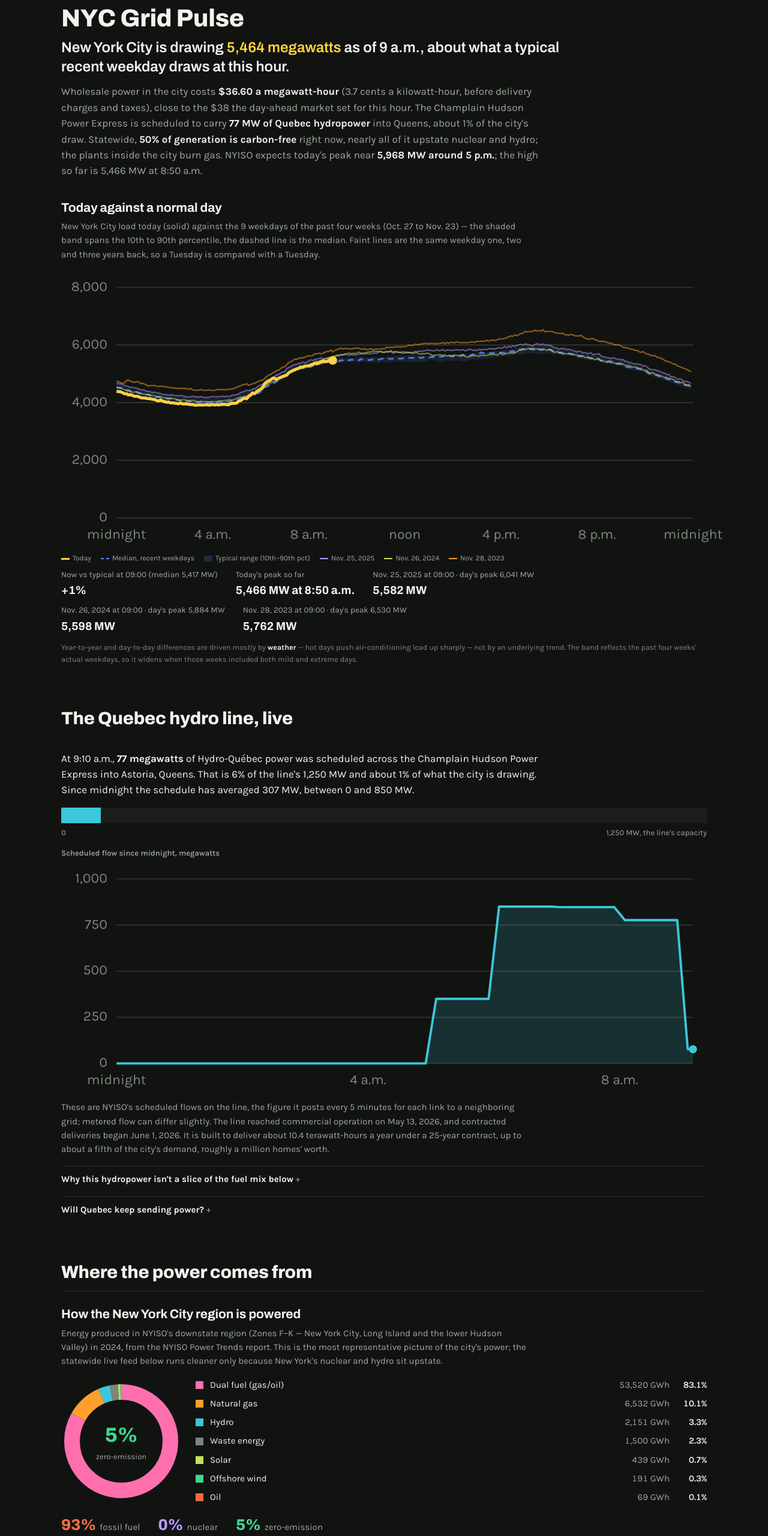
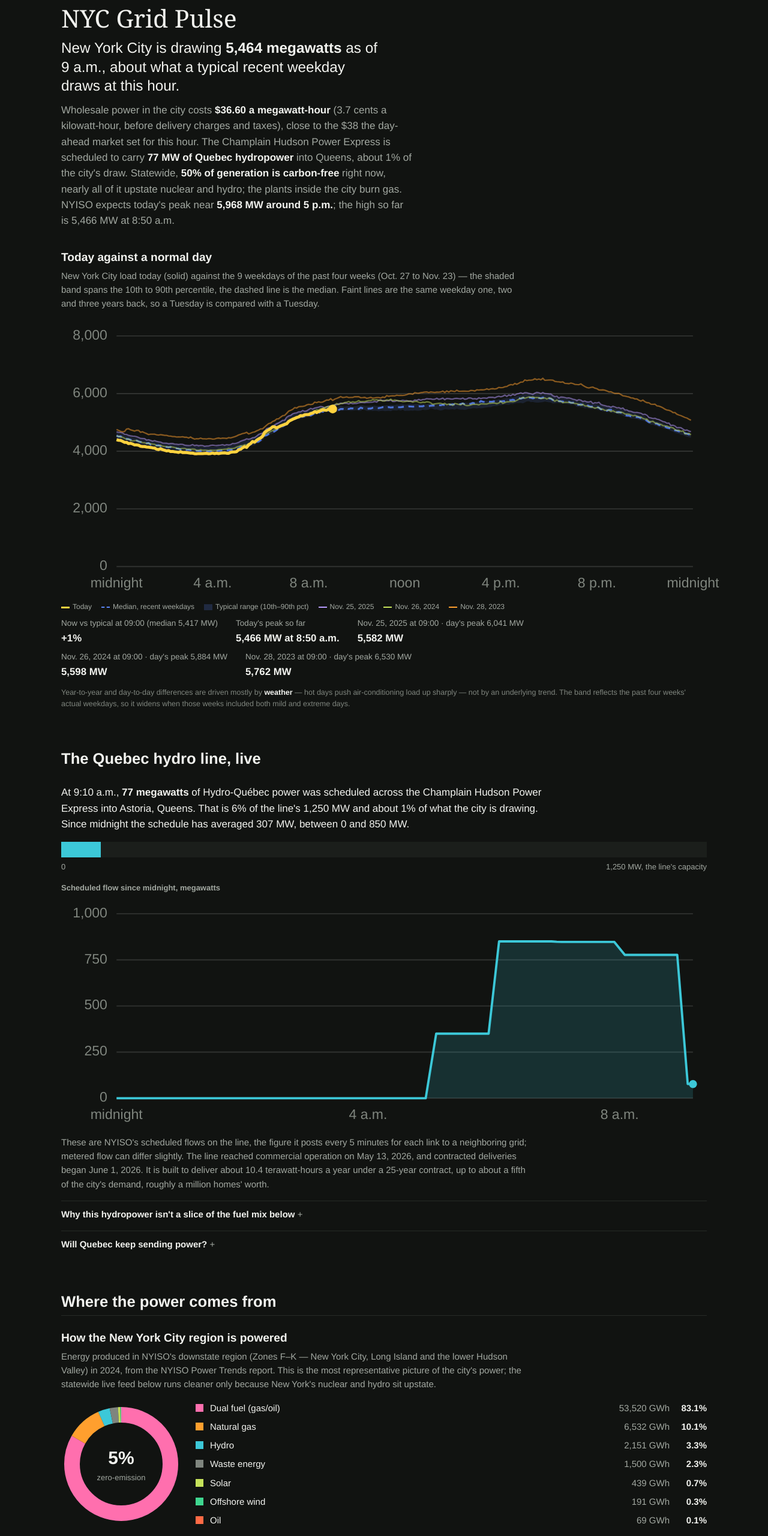
Before and after one commit to joshgreenman1973/nyc-grid-pulse, a plain HTML site: page index.html in a window 1280 px wide. Shown: the part 100-2660 px from the top of the page at 60% size. Drawn offline with nearby package versions, Linux system fonts and the light colour scheme; a web font is replaced by a local one.

Commit message:
Move Grid Pulse to the Helvetica house style
Helvetica Neue for text and headings, Gloock for the title. Text stays white
or grey (coloured words become a small colour key), the downstate percentage
tiles go (the sentence below already gives the figures), numbers drop to
reading size, and the methodology loses its monospace.

Co-Authored-By: Claude Opus 5.5 <noreply@anthropic.com>

```diff
--- a/index.html
+++ b/index.html
@@ -5,7 +5,7 @@
 <meta name="viewport" content="width=device-width, initial-scale=1" />
 <title>NYC Grid Pulse — New York City's electricity in real time</title>
 <link rel="preconnect" href="https://fonts.googleapis.com">
-<link href="https://fonts.googleapis.com/css2?family=Archivo:wdth,wght@62..125,400..900&family=Karla:wght@400;500;600;700&display=swap" rel="stylesheet">
+<link href="https://fonts.googleapis.com/css2?family=Gloock&display=swap" rel="stylesheet">
 <link rel="stylesheet" href="https://unpkg.com/leaflet@1.9.4/dist/leaflet.css" />
 <script src="https://unpkg.com/leaflet@1.9.4/dist/leaflet.js"></script>
 <style>
@@ -22,8 +22,9 @@
     --text: var(--fg); --muted: var(--fg2); --faint: #7f857e;
     --amber: var(--sun); --green: var(--mint); --red: var(--vermilion);
     --blue: var(--cobalt); --purple: var(--lilac); --lime: #c6e25a; --gas: var(--rose);
-    --sans: 'Karla', system-ui, -apple-system, sans-serif;
-    --display: 'Archivo', system-ui, sans-serif;
+    --sans: 'Helvetica Neue', Helvetica, Arial, sans-serif;
+    --display: 'Helvetica Neue', Helvetica, Arial, sans-serif;
+    --title: 'Gloock', Georgia, serif;
     --mono: var(--sans);
     color-scheme: dark;
   }
@@ -36,13 +37,11 @@
 
   /* opening: top line, name, one plain finding, lede */
   .topline { display: flex; flex-wrap: wrap; justify-content: space-between; gap: 6px 20px; font-size: 13px; color: var(--fg2); padding-bottom: 14px; border-bottom: 1px solid var(--line2); }
-  .topline .state { font-weight: 700; color: var(--mint); }
-  .topline .state.late { color: var(--sun); }
-  .topline .state.stale { color: var(--vermilion); }
-  h1 { font-family: var(--display); font-variation-settings: "wdth" 100; font-size: clamp(1.9rem,3.2vw,2.6rem); font-weight: 800; letter-spacing: -.01em; line-height: 1.05; margin: 26px 0 12px; }
-  .finding { font-family: var(--display); font-variation-settings: "wdth" 96; font-size: clamp(1.2rem,1.9vw,1.55rem); font-weight: 600; line-height: 1.3; max-width: 860px; margin: 0 0 12px; }
-  .finding .n { color: var(--accent); }
-  .lede { max-width: 800px; color: var(--fg2); margin: 0 0 8px; }
+  .topline .state { font-weight: 700; color: var(--fg); }
+  h1 { font-family: var(--title); font-size: clamp(1.9rem,3.2vw,2.6rem); font-weight: 400; letter-spacing: 0; line-height: 1.05; margin: 26px 0 12px; }
+  .finding { font-family: var(--display); font-size: clamp(1.2rem,1.9vw,1.55rem); font-weight: 400; line-height: 1.3; max-width: 40ch; margin: 0 0 12px; text-wrap: pretty; }
+  .finding .n { font-weight: 700; }
+  .lede { max-width: 62ch; color: var(--fg2); margin: 0 0 8px; }
   .lede b { color: var(--fg); }
   .banner { background: var(--sun); color: #121412; padding: 14px 18px; margin: 18px 0 4px; font-weight: 600; }
   .banner b { color: #121412; }
@@ -53,9 +52,9 @@
   .cols-2 { grid-template-columns: 1.15fr .85fr; }
   .cols-2b { grid-template-columns: 1fr 1fr; }
   .card { border-top: 1px solid var(--line2); padding: 22px 0 8px; margin-top: 8px; }
-  .card h2 { font-family: var(--display); font-variation-settings: "wdth" 100; font-size: 21px; font-weight: 700; margin: 0 0 4px; letter-spacing: -.005em; }
+  .card h2 { font-family: var(--display); font-size: 1.2rem; font-weight: 700; margin: 0 0 4px; }
   .card .desc { color: var(--fg2); font-size: 15px; margin: 0 0 16px; max-width: 780px; }
-  .section-tag { font-family: var(--display); font-variation-settings: "wdth" 100; font-size: clamp(1.45rem,2.3vw,1.85rem); font-weight: 800; color: var(--fg); margin: 58px 0 2px; letter-spacing: -.01em; }
+  .section-tag { font-family: var(--display); font-size: 1.6rem; font-weight: 700; line-height: 1.12; color: var(--fg); margin: 58px 0 2px; }
 
   /* figures written as keyed sentences, not tiles */
   .runs { margin: 14px 0 8px; }
@@ -71,7 +70,7 @@
   .hero, .keyrow { display: grid; grid-template-columns: repeat(2, 1fr); gap: 10px 34px; margin: 10px 0 6px; }
   .stat { padding: 0; }
   .stat .label { display: none; }
-  .stat .big { font-family: var(--display); font-size: 20px; font-weight: 700; line-height: 1.25; display: inline; }
+  .stat .big { font-family: var(--display); font-size: 1.05rem; font-weight: 700; line-height: 1.25; display: inline; }
   .stat .unit { font-weight: 700; color: inherit; }
   .stat .note { display: inline; font-size: 15px; color: var(--fg2); }
   .stat .note::before { content: " — "; }
@@ -81,7 +80,7 @@
   .mix { display: grid; grid-template-columns: 200px 1fr; gap: 24px; align-items: center; }
   .donut-wrap { position: relative; width: 200px; height: 200px; }
   .donut-center { position: absolute; inset: 0; display: flex; flex-direction: column; align-items: center; justify-content: center; pointer-events: none; }
-  .donut-center .pct { font-family: var(--display); font-size: 34px; font-weight: 800; color: var(--mint); }
+  .donut-center .pct { font-family: var(--display); font-size: 30px; font-weight: 700; color: var(--fg); }
   .donut-center .cap { font-size: 13px; color: var(--fg2); }
   .legend { display: flex; flex-direction: column; gap: 8px; }
   .legrow { display: grid; grid-template-columns: 14px 1fr auto auto; gap: 10px; align-items: center; font-size: 15px; }
@@ -102,7 +101,7 @@
 
   .miniflex { display:flex; gap: 8px 30px; flex-wrap: wrap; margin-top: 8px; }
   .mini .k { font-size: 13.5px; color: var(--fg2); }
-  .mini .v { font-family: var(--display); font-size: 19px; font-weight: 700; margin-top: 1px; font-variant-numeric: tabular-nums; }
+  .mini .v { font-family: var(--display); font-size: 1.05rem; font-weight: 600; margin-top: 1px; font-variant-numeric: tabular-nums; }
 
   /* zone bars and city bars */
   .zbar { display: grid; grid-template-columns: 112px 1fr 96px; align-items: center; gap: 12px; margin: 6px 0; font-size: 15px; }
@@ -111,26 +110,25 @@
   .zbar .zfill { height: 100%; }
   .zbar .zval { text-align: right; font-variant-numeric: tabular-nums; line-height:1.2; font-weight: 600; }
   .zbar .zval .znow { display:block; font-size: 12.5px; color: var(--faint); font-weight: 400; }
-  .zbar.nyc .zname { color: var(--sun); font-weight: 700; }
+  .zbar.nyc .zname { color: var(--fg); font-weight: 700; }
   .gcrow { display: grid; grid-template-columns: 170px 1fr 70px; align-items: center; gap: 12px; margin: 7px 0; }
   .gcname { font-size: 15px; line-height: 1.25; }
   .gcname .gcregion { display: block; font-size: 12.5px; color: var(--faint); }
   .gcname .gcflag { font-size: 12px; color: var(--faint); margin-left: 5px; }
   .gctrack { background: var(--bg2); height: 22px; overflow: hidden; }
   .gcfill { height: 100%; }
-  .gcrow.hl .gcname { color: var(--sun); font-weight: 700; }
+  .gcrow.hl .gcname { color: var(--fg); font-weight: 700; }
   .gcval { text-align: right; font-variant-numeric: tabular-nums; font-size: 15px; font-weight: 600; }
 
   .lead { }
-  .dsstats { display: flex; gap: 8px 30px; flex-wrap: wrap; margin: 8px 0 14px; }
-  .dsstat .v { font-family: var(--display); font-size: 26px; font-weight: 800; line-height: 1.1; display: inline; }
-  .dsstat .k { display: inline; font-size: 15px; color: var(--fg2); margin-left: 6px; }
   .dsbar { display: flex; height: 26px; overflow: hidden; margin-top: 4px; }
   .dsbar > div { min-width: 1px; }
   .dslegend { display: flex; flex-wrap: wrap; gap: 8px 18px; margin-top: 12px; font-size: 14px; }
   .dslegend .li { display: flex; align-items: center; gap: 6px; color: var(--fg2); }
   .dslegend .sw { width: 11px; height: 11px; flex-shrink: 0; }
   .dslegend .mw { color: var(--faint); }
+
+  .keyed::before { content: ""; display: inline-block; width: .62em; height: .62em; margin-right: .3em; background: var(--k); }
 
   /* the long explanations fold away */
   details.more { margin-top: 12px; border-top: 1px solid var(--line2); }
@@ -140,8 +138,7 @@
   details.more[open] summary::after { content: " −"; }
   details.more .body { font-size: 15px; color: var(--fg2); padding: 2px 0 8px; max-width: 820px; }
   .solarnote, .ipnote { font-size: 15px; color: var(--fg2); margin-top: 14px; }
-  .solarnote b { color: var(--lime); }
-  .ipnote b { color: var(--lilac); }
+
 
   /* Champlain Hudson meter */
   .gauge { position: relative; height: 26px; background: var(--bg2); margin: 14px 0 6px; }
@@ -155,22 +152,22 @@
   .hours > div.lo { background: var(--mint); opacity: 1; }
   .hours > div.hi { background: var(--vermilion); opacity: 1; }
   .hourlabels { display: grid; grid-template-columns: repeat(24, 1fr); font-size: 12px; color: var(--faint); margin-top: 4px; }
-  .hourlabels span { text-align: center; }
+  .hourlabels span { text-align: center; white-space: nowrap; overflow: visible; }
   .days { list-style: none; padding: 0; margin: 12px 0 0; display: grid; grid-template-columns: repeat(auto-fill, minmax(150px, 1fr)); gap: 10px 24px; }
   .days li { font-size: 15px; color: var(--fg2); }
-  .days li b { display: block; font-family: var(--display); font-size: 19px; color: var(--fg); }
-  .days li.hot b { color: var(--vermilion); }
+  .days li b { display: block; font-family: var(--display); font-size: 1.05rem; font-weight: 600; color: var(--fg); }
+  .days li.hot b::after { content: ""; display: inline-block; width: .6em; height: .6em; margin-left: .35em; background: var(--vermilion); }
 
   /* methodology */
   details.method { margin-top: 56px; border-top: 1px solid var(--line); padding: 4px 0; }
-  details.method summary { cursor: pointer; padding: 16px 0; font-family: var(--display); font-weight: 700; font-size: 19px; list-style: none; }
+  details.method summary { cursor: pointer; padding: 16px 0; font-family: var(--display); font-weight: 700; font-size: 1.2rem; list-style: none; }
   details.method summary::-webkit-details-marker { display:none; }
   details.method summary::after { content: " +"; color: var(--fg2); font-weight: 400; }
   details.method[open] summary::after { content: " −"; }
   details.method .body { padding-bottom: 18px; color: var(--fg2); font-size: 15px; max-width: 860px; }
   details.method h4 { color: var(--fg); font-size: 15px; margin: 18px 0 6px; }
   details.method a { color: var(--fg); }
-  details.method code { background: var(--bg2); padding: 1px 5px; font-size: 13.5px; color: var(--cyan); font-family: ui-monospace, Menlo, monospace; }
+  details.method code { font-family: inherit; font-size: inherit; color: var(--fg); font-weight: 600; }
   details.method table { width:100%; border-collapse: collapse; font-size: 14px; margin-top: 6px;}
   details.method td, details.method th { text-align:left; padding: 4px 8px; border-bottom: 1px solid var(--line2); }
   details.method th { color: var(--fg); }
@@ -421,15 +418,6 @@ function render(D, B, Pk, GC, HD, DL, DG, PR){
     dleft.append(donut(dsOrdered, ds.totalGWh, ds.zeroEmissionPct, {colors:DS_COLORS, unit:"GWh", centerCap:"zero-emission"}));
     top.append(dleft, legend(dsOrdered, ds.totalGWh, {colors:DS_COLORS, unit:"GWh"}));
     lead.append(top);
-    // supporting stat tiles
-    const stats = el("div","dsstats"); stats.style.marginTop="20px";
-    const mk = (v,k,color)=>{ const d=el("div","dsstat"); const a=el("div","v"); a.textContent=v; a.style.color=color; const b=el("div","k"); b.textContent=k; d.append(a,b); return d; };
-    stats.append(
-      mk(ds.fossilPct+"%","fossil fuel","var(--red)"),
-      mk(ds.nuclearPct+"%","nuclear","var(--purple)"),
-      mk(ds.zeroEmissionPct+"%","zero-emission","var(--green)")
-    );
-    lead.append(stats);
     const dsc = el("div"); dsc.style.cssText="color:var(--faint);font-size:12.5px;margin-top:14px";
     dsc.innerHTML = "Roughly <b>"+ds.fossilPct+"% fossil and "+ds.zeroEmissionPct+"% zero-emission</b>, with <b>no nuclear</b> — versus <b>"+ds.statewideZeroEmissionPct+"% zero-emission statewide</b>. Transmission constraints limit how much of upstate's clean power reaches the city. Total downstate production "+fmt(ds.totalGWh)+" GWh in "+ds.year+". Annual figures, not real-time. These are "+ds.year+" figures and predate the Champlain Hudson Power Express (see below), which began delivering Canadian hydropower to the city in June 2026. Source: "+ds.source;
     lead.append(dsc);
@@ -564,7 +552,7 @@ function render(D, B, Pk, GC, HD, DL, DG, PR){
     inCity.innerHTML = "The mix above is <b>statewide</b>. Power generated within the five boroughs and Westchester is about <b>"+ic.gasPct+"% natural gas, with 0% nuclear and 0% hydro</b> (EPA eGRID, "+ic.year+"). New York's nuclear and large hydro are all upstate; Indian Point — the only plant near the city — closed in 2021, so the "+fmt(nucNow,1)+"% nuclear shown above does not come from the city's own generation.";
     inCity.append(sb);
     const ichist = el("div"); ichist.style.cssText="margin-top:6px";
-    ichist.innerHTML = "<b style='color:var(--orange)'>The Indian Point arc.</b> When it ran, the Indian Point nuclear plant just north of the city was widely cited as about a quarter of the electricity used in New York City and Westchester (a figure that is debated, since power can't be metered to a specific load). Its closure in 2021 removed the area's main carbon-free baseload — largely replaced, in the near term, by natural gas.";
+    ichist.innerHTML = "<b class='keyed' style='--k:var(--orange)'>The Indian Point arc.</b> When it ran, the Indian Point nuclear plant just north of the city was widely cited as about a quarter of the electricity used in New York City and Westchester (a figure that is debated, since power can't be metered to a specific load). Its closure in 2021 removed the area's main carbon-free baseload — largely replaced, in the near term, by natural gas.";
     inCity.append(ichist);
     const ictail = el("div"); ictail.style.cssText="margin-top:6px"; ictail.innerHTML = "This is generation <i>located</i> in the city; New York City also imports a large share of its power, and imported electricity can't be cleanly traced to a specific fuel.";
     inCity.append(ictail);
@@ -661,9 +649,9 @@ function render(D, B, Pk, GC, HD, DL, DG, PR){
       let txt = apDay(tomorrow)+": NYISO expects the city's demand to peak near <b>"+fmt(pk.mw)+" MW around "+apHour(pk.h)+"</b> and bottom out near "+fmt(tr.mw)+" MW around "+apHour(tr.h)+". ";
       if(havePrice){
         const pr = hrs.map(h=>h.price);
-        txt += "The day-ahead market has already priced tomorrow's power, from $"+fmt(Math.min(...pr),0)+" to $"+fmt(Math.max(...pr),0)+" a megawatt-hour. The cheapest hours are <b style='color:var(--mint)'>"+hourRuns([...lo])+"</b>; the costliest are <b style='color:var(--vermilion)'>"+hourRuns([...hi])+"</b>.";
+        txt += "The day-ahead market has already priced tomorrow's power, from $"+fmt(Math.min(...pr),0)+" to $"+fmt(Math.max(...pr),0)+" a megawatt-hour. The cheapest hours are <b class='keyed' style='--k:var(--mint)'>"+hourRuns([...lo])+"</b>; the costliest are <b class='keyed' style='--k:var(--vermilion)'>"+hourRuns([...hi])+"</b>.";
       } else {
-        txt += "The day-ahead market posts tomorrow's prices around late morning; until then the bars show forecast demand, with the four quietest hours, <b style='color:var(--mint)'>"+hourRuns([...lo])+"</b>, and the four busiest, <b style='color:var(--vermilion)'>"+hourRuns([...hi])+"</b>.";
+        txt += "The day-ahead market posts tomorrow's prices around late morning; until then the bars show forecast demand, with the four quietest hours, <b class='keyed' style='--k:var(--mint)'>"+hourRuns([...lo])+"</b>, and the four busiest, <b class='keyed' style='--k:var(--vermilion)'>"+hourRuns([...hi])+"</b>.";
       }
       p.innerHTML = tidy(txt); card.append(p);
       card.append(h4mini(havePrice ? "Day-ahead price by hour, New York City ($/MWh)" : "Forecast demand by hour, New York City (MW)"));
@@ -672,7 +660,7 @@ function render(D, B, Pk, GC, HD, DL, DG, PR){
         b.addEventListener("mousemove",e=>showTip('<div class="t-time">'+apHour(h.h)+' to '+apHour(h.h+1)+'</div><div class="t-row"><span>Forecast demand</span><b>'+fmt(h.mw)+' MW</b></div>'+(h.price!=null?'<div class="t-row"><span>Day-ahead price</span><b>$'+fmt(h.price,2)+'</b></div>':''), e.clientX, e.clientY));
         b.addEventListener("mouseleave",hideTip); bars.append(b); }
       card.append(bars);
-      const hl = el("div","hourlabels"); for(const h of hrs) { const sp=el("span"); sp.textContent = h.h%6===0 ? (h.h===0?"12a":h.h===12?"noon":(h.h%12)+(h.h<12?"a":"p")) : ""; hl.append(sp); } card.append(hl);
+      const hl = el("div","hourlabels"); for(const h of hrs) { const sp=el("span"); sp.textContent = h.h%6===0 ? apHour(h.h,0) : ""; hl.append(sp); } card.append(hl);
       const why = el("p","desc"); why.style.marginTop="12px";
       why.textContent = "Running a dishwasher, laundry or a car charger in the low hours draws power when the grid is under the least strain. Most Con Edison customers pay the same rate at every hour, so the saving goes to the grid, not usually to the bill; customers on Con Edison's time-of-use plan do pay less off-peak.";
       card.append(why);
@@ -1168,7 +1156,7 @@ function mini(k,v){ const w=el("div","mini"); const a=el("div","k"); a.textConte
 function statCard(label, big, unit, color, note){
   const c=el("div","stat"); c.style.setProperty("--accent",color);
   const l=el("div","label"); l.textContent=label;
-  const b=el("div","big"); b.textContent=big; b.style.color=color;
+  const b=el("div","big"); b.textContent=big;
   const u=el("span","unit"); u.textContent=" "+unit; b.append(u);
   const n=el("span","note"); n.textContent=label+". "+note;
   c.append(l,b,n); return c;
```
